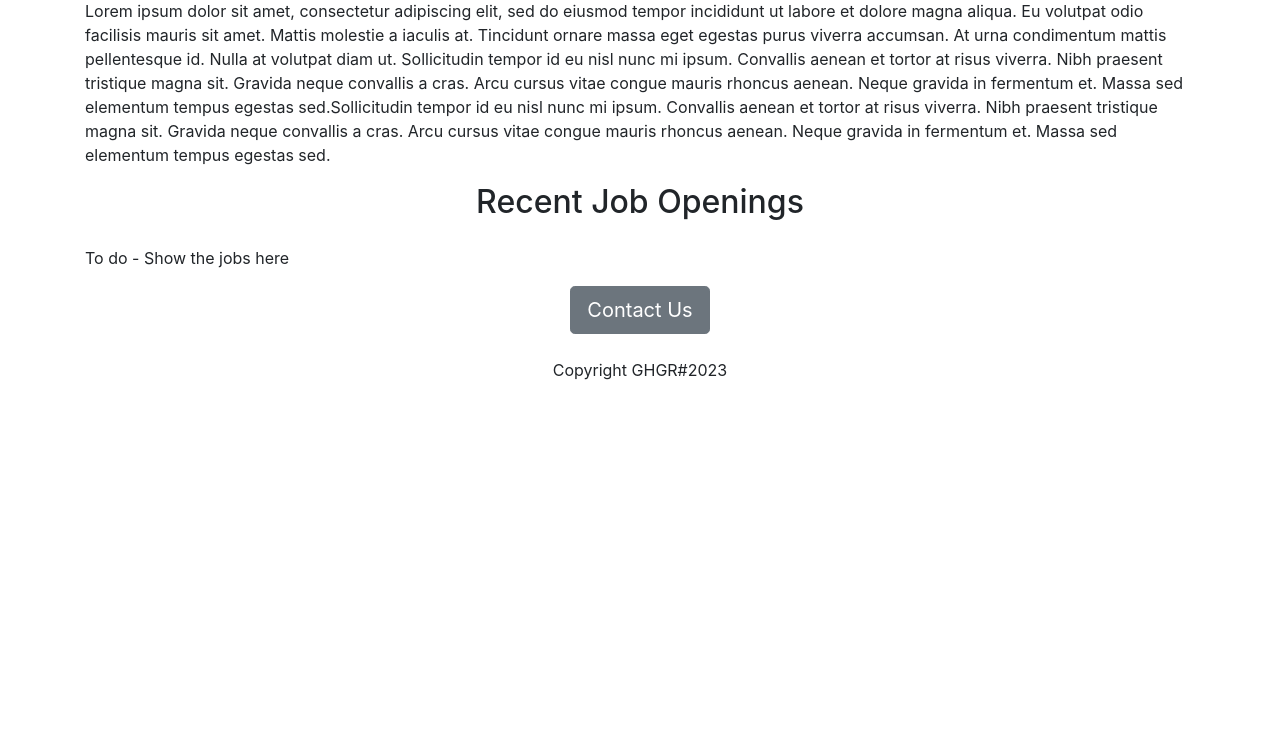
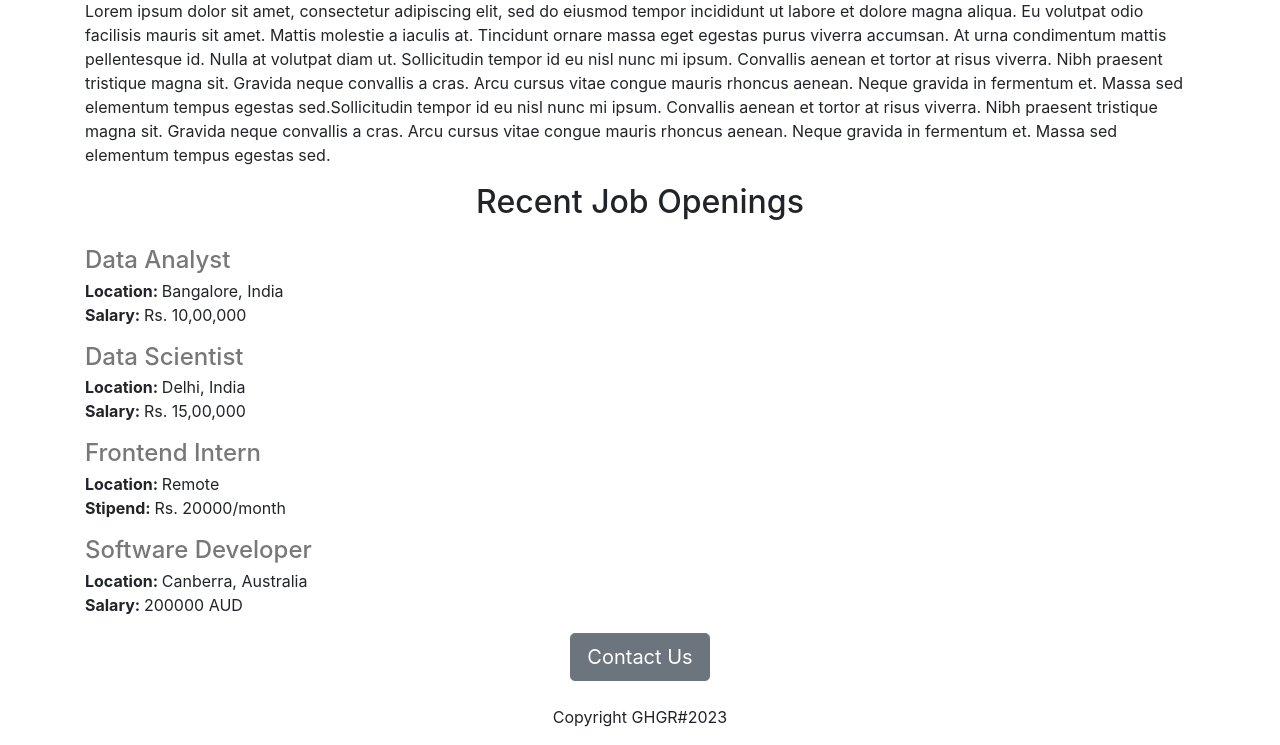
Before and after one commit to kt0415/my-website-01-v2, a Flask app: page / in a window 1280 px wide. Shown: the part 892-1637 px from the top of the page. Before the commit the page ends 1272 px from the top, so only its background shows below. Run offline with Flask 2, Linux system fonts and the light colour scheme.

Commit message:
Modified the home.html file, used special templates to include jobs in the home page of the website.

```diff
--- a/app.py
+++ b/app.py
@@ -2,9 +2,33 @@ from flask import Flask, render_template
 
 app = Flask(__name__)
 
+JOBS = [{
+  'id': 1,
+  'title': 'Data Analyst',
+  'salary': 'Rs. 10,00,000',
+  'location': 'Bangalore, India'
+}, {
+  'id': 2,
+  'title': 'Data Scientist',
+  'salary': 'Rs. 15,00,000',
+  'location': 'Delhi, India'
+}, {
+  'id': 3,
+  'title': 'Frontend Intern',
+  'stipend': 'Rs. 20000/month',
+  'location': 'Remote'
+}, {
+  'id': 4,
+  'title': 'Software Developer',
+  'salary': '200000 AUD',
+  'location': 'Canberra, Australia'
+}]
+
+
 @app.route("/")
 def hello():
-  return render_template('home.html')
+  return render_template('home.html', jobs=JOBS)
 
-if(__name__) == "__main__":
+
+if (__name__) == "__main__":
   app.run(host='0.0.0.0', debug=True)
--- a/templates/home.html
+++ b/templates/home.html
@@ -17,7 +17,13 @@
         Lorem ipsum dolor sit amet, consectetur adipiscing elit, sed do eiusmod tempor incididunt ut labore et dolore magna aliqua. Eu volutpat odio facilisis mauris sit amet. Mattis molestie a iaculis at. Tincidunt ornare massa eget egestas purus viverra accumsan. At urna condimentum mattis pellentesque id. Nulla at volutpat diam ut. Sollicitudin tempor id eu nisl nunc mi ipsum. Convallis aenean et tortor at risus viverra. Nibh praesent tristique magna sit. Gravida neque convallis a cras. Arcu cursus vitae congue mauris rhoncus aenean. Neque gravida in fermentum et. Massa sed elementum tempus egestas sed.Sollicitudin tempor id eu nisl nunc mi ipsum. Convallis aenean et tortor at risus viverra. Nibh praesent tristique magna sit. Gravida neque convallis a cras. Arcu cursus vitae congue mauris rhoncus aenean. Neque gravida in fermentum et. Massa sed elementum tempus egestas sed.
       </p>
       <h2 class="text-center mt-2 mb-4">Recent Job Openings</h2>
-      <p>To do - Show the jobs here</p>
+      <div>
+        <p>
+          {% for job in jobs: %}
+          {% include 'jobitem.html' %}
+          {% endfor %}
+        </p>
+      </div>
       <div class="text-center">
         <button type="button" class="btn btn-secondary btn-lg">Contact Us</button>
         <p class="mt-4">Copyright GHGR#2023</p>
--- /dev/null
+++ b/templates/jobitem.html
@@ -0,0 +1,16 @@
+<div style = "margin-bottom: 16px;">
+  <h4 style = "color: rgb(120,120,120); margin-bottom: 4px";>{{job['title']}}</h4>
+  <div>
+    <b>Location: </b>{{job['location']}}
+  </div>
+  {%if 'salary' in job %}
+  <div>
+    <b>Salary: </b>{{job['salary']}}
+  </div>
+  {% endif %}
+  {%if 'stipend' in job %}
+  <div>
+    <b>Stipend: </b>{{job['stipend']}}
+  </div>
+  {% endif %}
+</div>
```
